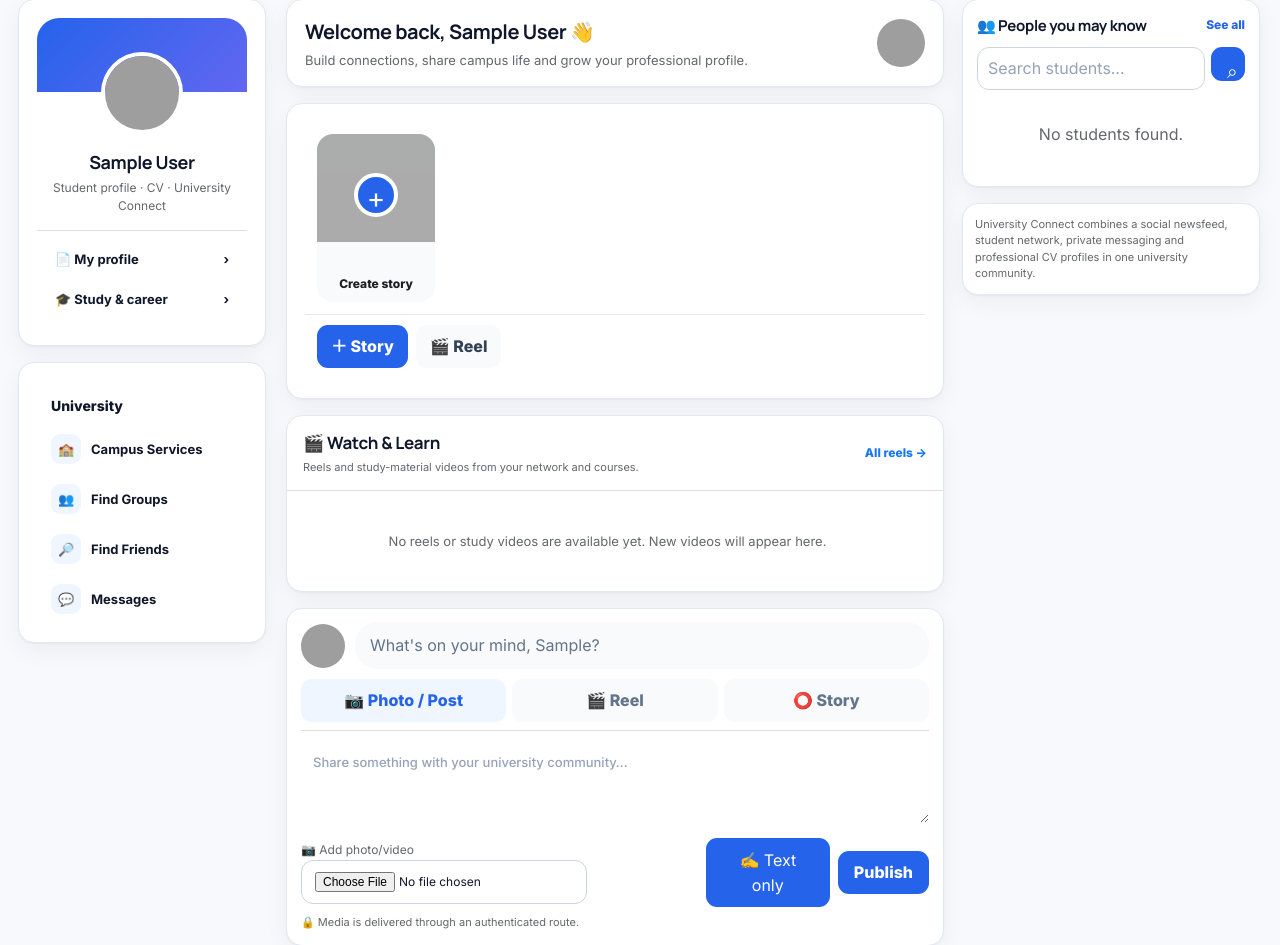
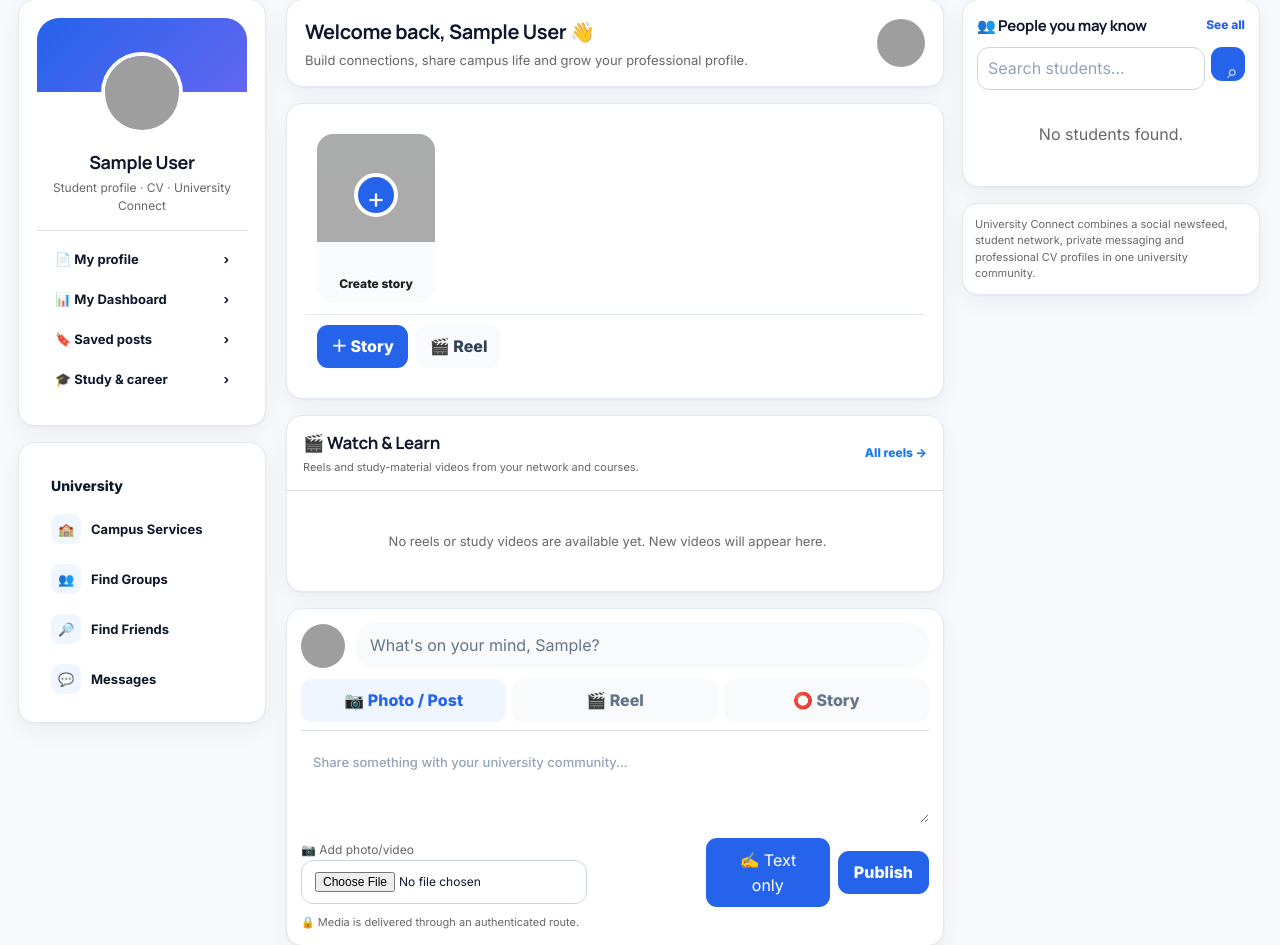
Before and after one commit to ahsanibnewalid/python, a Flask app: page /user-home in a window 1280 px wide. Shown: the part 85-1030 px from the top of the page. Run offline with Flask 3, Linux system fonts and the light colour scheme; the visitor is signed in with stand-in values (Sample User, id 1); data comes from the database, SQL or seed files in the repository; data that the repository does not hold is empty; some libraries are stand-ins or nearby versions; grey boxes are pictures that could not be loaded.

Commit message:
Link Dashboard and Saved from desktop home

```diff
--- a/templates/user_home.html
+++ b/templates/user_home.html
@@ -118,7 +118,7 @@ html[data-theme="dark"]{--bg:#18191a;--card:#242526;--text:#e4e6eb;--muted:#b0b3
 {% with messages=get_flashed_messages(with_categories=true) %}{% for category,message in messages %}<div class="toast {% if category=='error' %}error{% endif %}">{{ message }}</div>{% endfor %}{% endwith %}
 <main class="page"><div class="columns">
   <aside class="side-col sticky">
-    <section class="card profile-card"><div class="cover" {% if current_user['cover_photo'] %}style="background-image:url('{{ url_for('static', filename='uploads/' + current_user['cover_photo']) }}');background-size:cover;background-position:center"{% endif %}></div><img class="profile-photo" src="{{ url_for('static', filename='uploads/' + current_user['photo']) }}"><h2>{{ current_user['name'] }}</h2><p>Student profile · CV · University Connect</p><div class="profile-links"><a href="{{ url_for('my_profile') }}">📄 My profile <span>›</span></a><a href="{{ url_for('profile_settings') }}">🎓 Study & career <span>›</span></a></div></section>
+    <section class="card profile-card"><div class="cover" {% if current_user['cover_photo'] %}style="background-image:url('{{ url_for('static', filename='uploads/' + current_user['cover_photo']) }}');background-size:cover;background-position:center"{% endif %}></div><img class="profile-photo" src="{{ url_for('static', filename='uploads/' + current_user['photo']) }}"><h2>{{ current_user['name'] }}</h2><p>Student profile · CV · University Connect</p><div class="profile-links"><a href="{{ url_for('my_profile') }}">📄 My profile <span>›</span></a><a href="{{ url_for('my_dashboard') }}">📊 My Dashboard <span>›</span></a><a href="{{ url_for('saved_posts_page') }}">🔖 Saved posts <span>›</span></a><a href="{{ url_for('profile_settings') }}">🎓 Study & career <span>›</span></a></div></section>
     <section class="card"><div class="side-title">University</div><a class="side-link" href="{{ url_for('campus_services') }}"><span class="side-icon">🏫</span>Campus Services</a><a class="side-link" href="{{ url_for('groups_page') }}"><span class="side-icon">👥</span>Find Groups</a><a class="side-link" href="#people"><span class="side-icon">🔎</span>Find Friends</a><a class="side-link" href="{{ url_for('messages') }}"><span class="side-icon">💬</span>Messages {% if unread_count %}<span class="badge">{{ unread_count }}</span>{% endif %}</a></section>
     {% if joined_groups %}<section class="card shortcut-card"><div class="side-title">Your groups</div>{% for g in joined_groups %}<a class="side-link compact" href="{{ url_for('group_detail',group_id=g['id']) }}"><span class="shortcut-icon">👥</span><span class="shortcut-text">{{ g['name'] }}</span></a>{% endfor %}<a class="side-more" href="{{ url_for('groups_page') }}">See all groups</a></section>{% endif %}
     {% if joined_chat_groups %}<section class="card shortcut-card"><div class="side-title">Your chats</div>{% for g in joined_chat_groups %}<a class="side-link compact" href="{{ url_for('chat_group',group_id=g['id']) }}"><span class="shortcut-icon">💬</span><span class="shortcut-text">{{ g['name'] }}</span></a>{% endfor %}<a class="side-more" href="{{ url_for('chat_groups_page') }}">See all chat groups</a></section>{% endif %}
```
